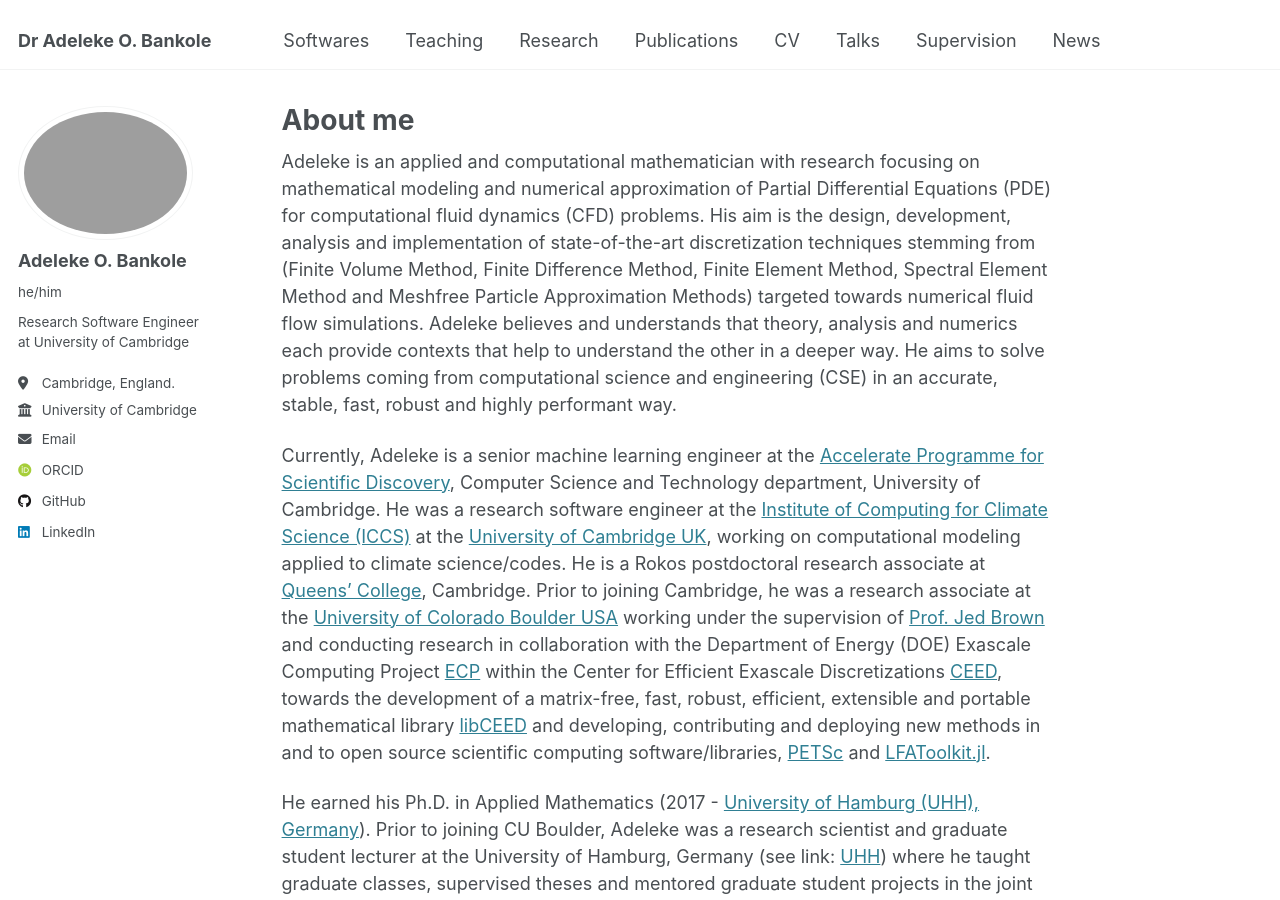
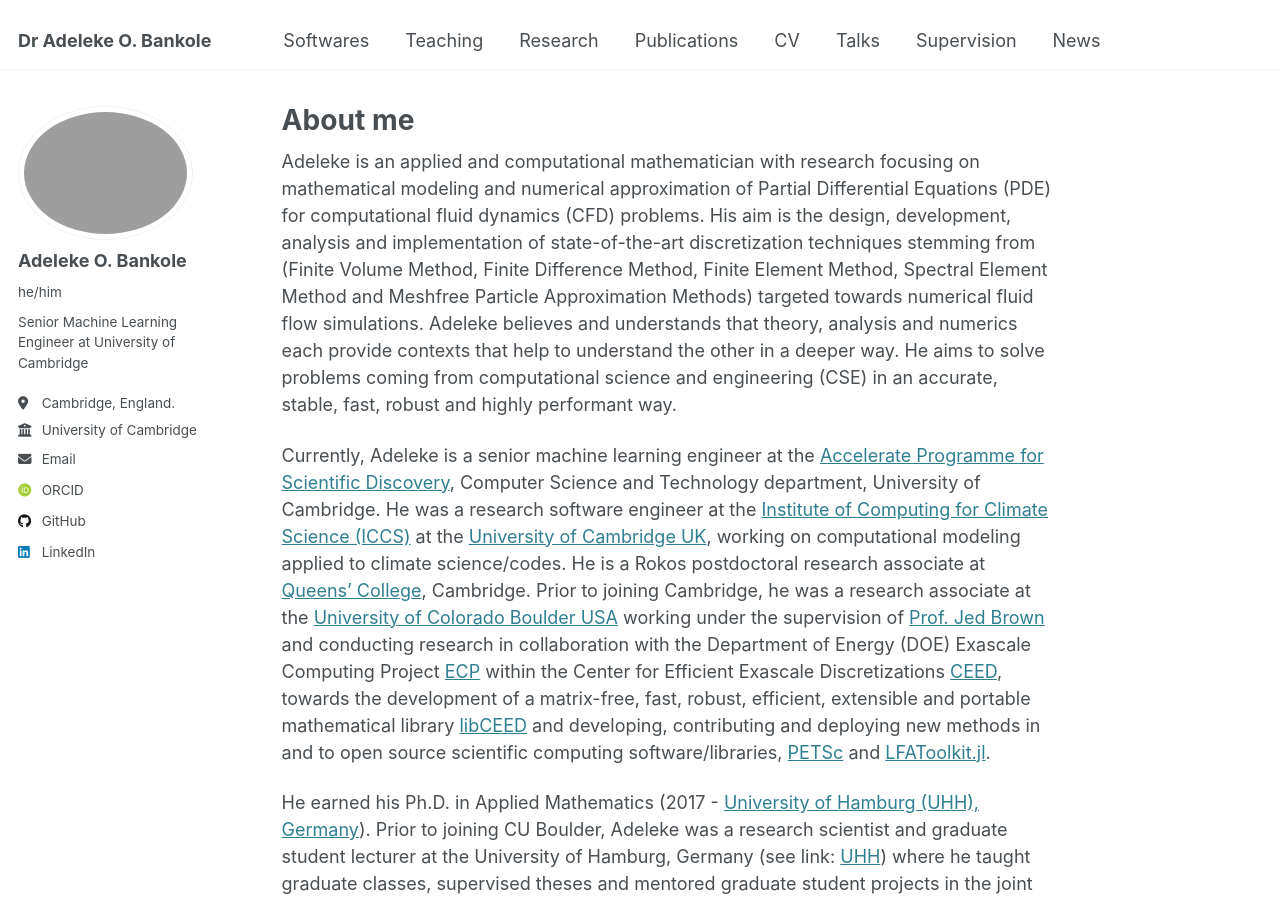
Before and after one commit to AdelekeBankole/adelekebankole.github.io, a Jekyll site: the page built from _pages/about.md, in a window 1280 px wide and 900 px high. Built offline with Jekyll 4.4.1, drawn with Linux system fonts in a browser that asks for light colours; some web fonts are replaced.

Commit message:
Update bio

```diff
--- a/_config.yml
+++ b/_config.yml
@@ -12,7 +12,7 @@ site_theme               : "default"
 title                    : "Dr Adeleke O. Bankole"
 title_separator          : "-"
 name                     : &name "Adeleke O. Bankole"
-description              : &description "Research Software Engineer at the University of Cambridge"
+description              : &description "Senior Machine Learning Engineer at the University of Cambridge"
 url                      : https://adelekebankole.github.io # the base hostname & protocol for your site e.g. "https://[your GitHub username].github.io"
 baseurl                  : "" # the subpath of your site, e.g. "/blog"
 repository               : "adelekebankole.github.io"
@@ -25,7 +25,7 @@ author:
   avatar           : "Adeleke.jpg"
   name             : "Adeleke O. Bankole"
   pronouns         : "he/him"
-  bio              : "Research Software Engineer at University of Cambridge"
+  bio              : "Senior Machine Learning Engineer at University of Cambridge"
   location         : "Cambridge, England."
   employer         : "University of Cambridge"
   uri              : # URL
```
